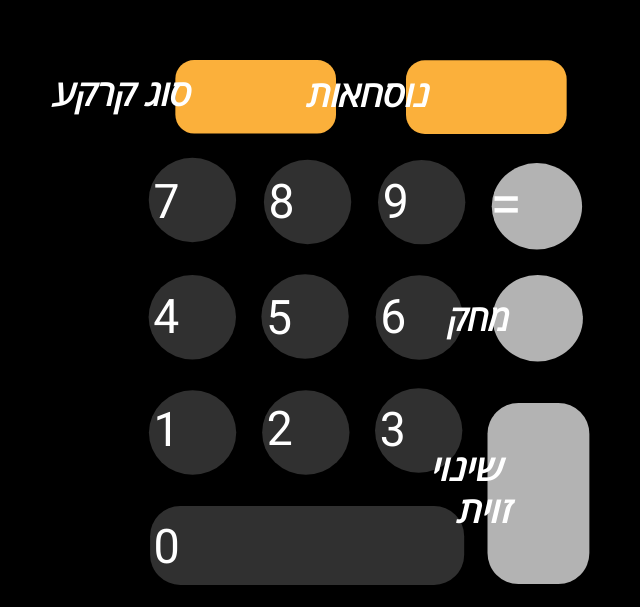
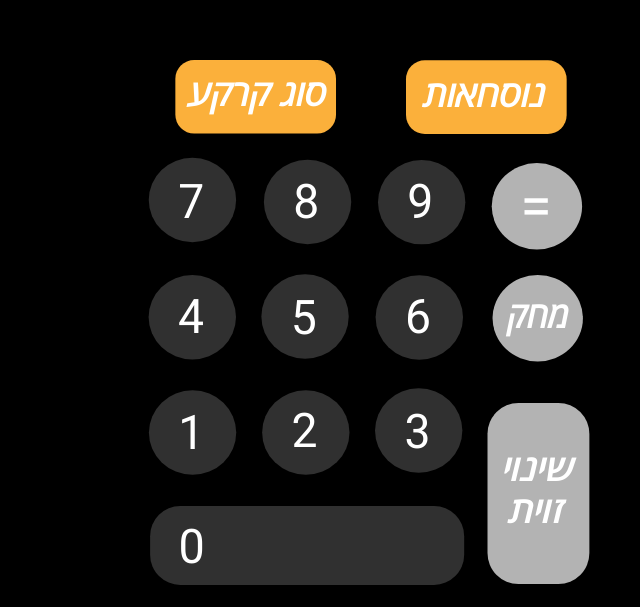
Before and after one commit to madortill/RescueCalculator, a Vue app: page / in a window 1280 px wide. Shown: the part 193-800 px from the top of the page, without its empty margins (269-909 px from the left). Built offline with nearby package versions, Linux system fonts and the light colour scheme.

Commit message:
changed positions

```diff
--- a/src/App.vue
+++ b/src/App.vue
@@ -22,11 +22,21 @@ export default {
 </script>
 
 <style scoped>
+@font-face {
+  font-family: 'Heebo';
+  src: url(/src/assets/fonts/Heebo/Heebo-Regular.ttf);
+}
+
+@font-face {
+  font-family: 'OpenSansHebrew';
+  src: url(/src/assets/fonts/OpenSansHebrew/OpenSansHebrew-Italic.ttf);
+}
 
 #app {
   direction: rtl;
   width: 100vw;
 	height: 100vh;
   overflow: hidden;
+  font-family: 'Heebo';
 }
 </style>
--- a/src/components/Calculator2SVG.vue
+++ b/src/components/Calculator2SVG.vue
@@ -7,64 +7,64 @@
       <g id="Layer_3" data-name="Layer 3">
         <ellipse class="cls-1" cx="164.37" cy="589.51" rx="41.16" ry="39.8" />
         <text class="cls-4" transform="translate(152.14 601.49) scale(.97 1)">
-          <tspan x="0" y="0">2</tspan>
+          <tspan x="24" y="2">2</tspan>
         </text>
         <ellipse class="cls-1" cx="163.65" cy="480.23" rx="41.16" ry="39.8" />
         <text class="cls-4" transform="translate(151.42 497.16) scale(.97 1)">
-          <tspan x="0" y="0">5</tspan>
+          <tspan x="24" y="0">5</tspan>
         </text>
         <ellipse class="cls-1" cx="166.02" cy="372.21" rx="41.16" ry="39.8" />
         <text class="cls-4" transform="translate(153.79 387.4) scale(.97 1)">
-          <tspan x="0" y="0">8</tspan>
+          <tspan x="24" y="0">8</tspan>
         </text>
         <ellipse class="cls-1" cx="57.64" cy="589.63" rx="41.16" ry="39.8" />
         <text class="cls-4" transform="translate(45.41 602.7) scale(.97 1)">
-          <tspan x="0" y="0">1</tspan>
+          <tspan x="24" y="2">1</tspan>
         </text>
         <ellipse class="cls-1" cx="57.38" cy="480.83" rx="41.16" ry="39.8" />
         <text class="cls-4" transform="translate(45.15 495.63) scale(.97 1)">
-          <tspan x="0" y="0">4</tspan>
+          <tspan x="24" y="0">4</tspan>
         </text>
         <ellipse class="cls-1" cx="57.51" cy="370.38" rx="41.16" ry="39.8" />
         <text class="cls-4" transform="translate(45.28 387.26) scale(.97 1)">
-          <tspan x="0" y="0">7</tspan>
+          <tspan x="24" y="0">7</tspan>
         </text>
         <rect class="cls-1" x="17.62" y="658.76" width="296" height="74.43" rx="28.45" ry="28.45" />
         <text class="cls-4" transform="translate(45.57 712.34) scale(.98 1)">
-          <tspan x="0" y="0">0</tspan>
+          <tspan x="24" y="0">0</tspan>
         </text>
         <ellipse class="cls-1" cx="270.76" cy="587.73" rx="41.16" ry="39.8" />
         <text class="cls-4" transform="translate(258.53 602.21) scale(.97 1)">
-          <tspan x="0" y="0">3</tspan>
+          <tspan x="24" y="2">3</tspan>
         </text>
         <ellipse class="cls-1" cx="271.34" cy="481.08" rx="41.16" ry="39.8" />
         <text class="cls-4" transform="translate(259.11 495.87) scale(.97 1)">
-          <tspan x="0" y="0">6</tspan>
+          <tspan x="24" y="0">6</tspan>
         </text>
         <ellipse class="cls-1" cx="273.57" cy="372.42" rx="41.16" ry="39.8" />
         <text class="cls-4" transform="translate(261.34 387.53) scale(.97 1)">
-          <tspan x="0" y="0">9</tspan>
+          <tspan x="24" y="0">9</tspan>
         </text>
         <ellipse class="cls-5" cx="382.97" cy="481.83" rx="42.58" ry="40.72" />
         <text class="cls-2" transform="translate(356.1 493.85) scale(.98 1)">
-          <tspan x="0" y="0">מחק</tspan>
+          <tspan x="57" y="-3">מחק</tspan>
         </text>
         <ellipse class="cls-5" cx="382.17" cy="376.34" rx="42.58" ry="40.72" />
         <text class="cls-3" transform="translate(367.73 393.04) scale(.98 1)">
-          <tspan x="0" y="0">=</tspan>
+          <tspan x="29" y="2">=</tspan>
         </text>
         <rect class="cls-6" x="82.42" y="197.43" width="69.41" height="151.42" rx="17.78" ry="17.78" transform="translate(-156.02 390.26) rotate(-90)" />
         <text class="cls-2" transform="translate(56.51 281.72) scale(1.06 1)">
-          <tspan x="0" y="0">סוג קרקע</tspan>
+          <tspan x="120" y="0">סוג קרקע</tspan>
         </text>
         <rect class="cls-5" x="298.22" y="599.02" width="170.8" height="96" rx="29.2" ry="29.2" transform="translate(-263.4 1030.64) rotate(-90)" />
         <text class="cls-2" transform="translate(350.9 635.54) scale(1.12 1)">
-          <tspan x="0" y="0">שינוי</tspan>
-          <tspan x="6.87" y="39.6">זוית</tspan>
+          <tspan x="59" y="0">שינוי</tspan>
+          <tspan x="50" y="39.6">זוית</tspan>
         </text>
         <rect class="cls-6" x="299.8" y="197.75" width="69.41" height="151.42" rx="17.78" ry="17.78" transform="translate(61.05 607.96) rotate(-90)" />
         <text class="cls-2" transform="translate(281.08 282.75) scale(1.06 1)">
-          <tspan x="0" y="0">נוסחאות</tspan>
+          <tspan x="103" y="0">נוסחאות</tspan>
         </text>
       </g>
     </svg>
```
